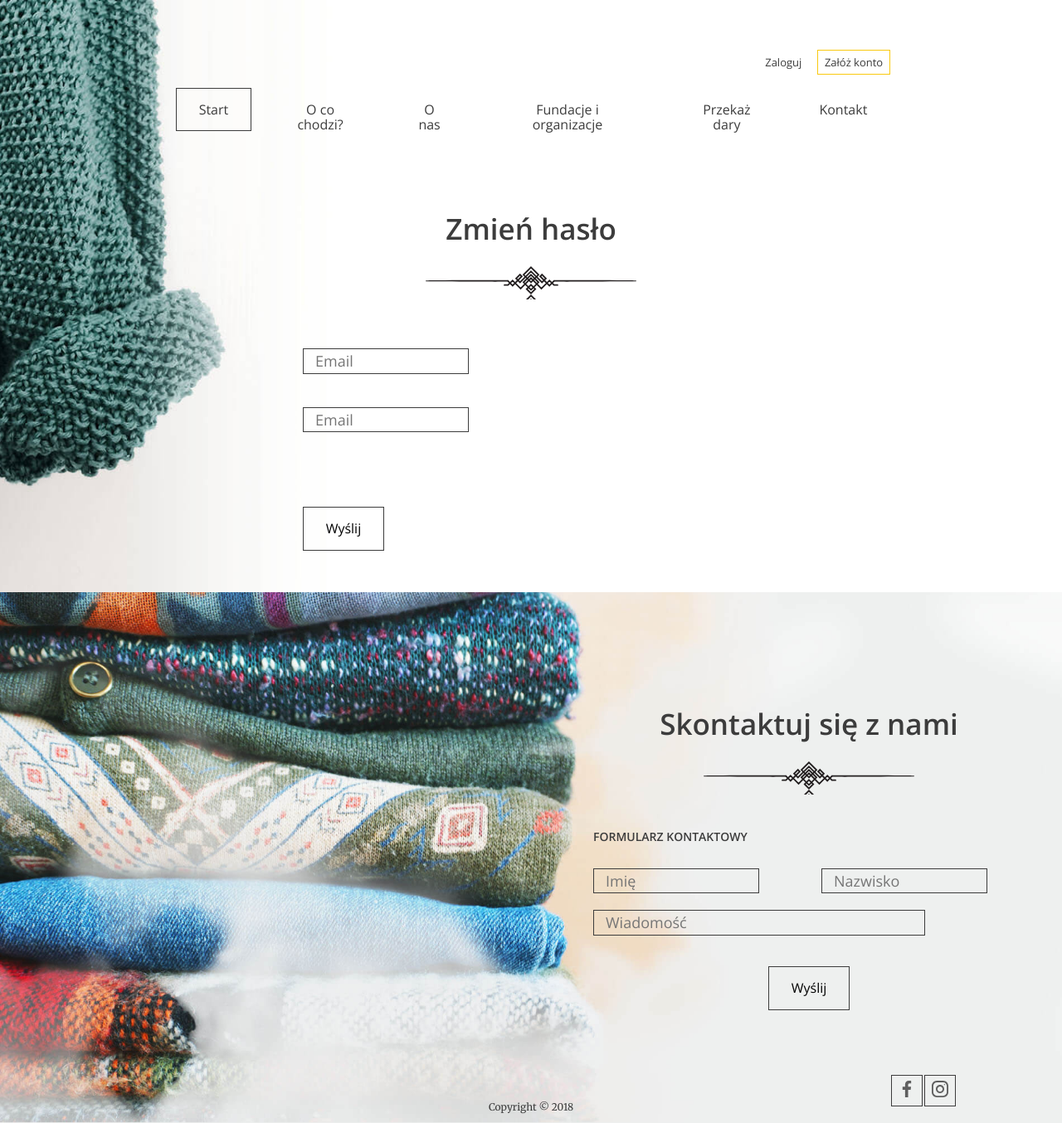
After one commit to franeksaww/Charity, a Django app: page /reset_password/ in a window 1280 px wide. The commit adds this page. Shown: the whole page at 83% size. Run offline with Django 3.2, Linux system fonts and the light colour scheme.

Commit message:
add forgot password staff

```diff
--- a/charity/urls.py
+++ b/charity/urls.py
@@ -44,5 +44,7 @@ urlpatterns = [
     path('change_status/<int:id>', ChangeStatusView.as_view(), name='change_status'),
     path('change_passwd/', PasswordChangeView.as_view(), name='password_change'),
     path('contact/', ContactFormView.as_view(), name='contact_form'),
-    path('activate/<slug:uidb64>/<slug:token>/', views.activate, name='activate')
+    path('activate/<slug:uidb64>/<slug:token>/', views.activate, name='activate'),
+    path('reset/<slug:uidb64>/<slug:token>/', PasView.as_view(), name='serious_reset'),
+    path('reset_password/', PasswordResetView.as_view(), name='reset_password')
 ]
--- a/main_apk/forms.py
+++ b/main_apk/forms.py
@@ -17,3 +17,17 @@ class RegisterForm(forms.Form):
                                 widget=forms.PasswordInput(attrs={'placeholder': 'Hasło'}))
     password2 = forms.CharField(label="password1",
                                widget=forms.PasswordInput(attrs={'placeholder': 'Powtóz hasło'}))
+
+
+class ChangePasswordForm(forms.Form):
+    email = forms.CharField(label="email",
+                            widget=forms.EmailInput(attrs={'placeholder': 'Email'}))
+    email2 = forms.CharField(label="email2",
+                                widget=forms.EmailInput(attrs={'placeholder': 'Email'}))
+
+    def clean(self):
+        cleaned_data = super().clean()
+        email1 = cleaned_data.get('email')
+        email2 = cleaned_data.get('email2')
+        if email1 != email2:
+            raise forms.ValidationError('Hasła nie są podobne')
--- /dev/null
+++ b/main_apk/templates/change_password_email.html
@@ -0,0 +1,5 @@
+{% autoescape off %}
+Hi {{ user.first_name }},
+Please click on the link to change your password,
+http://{{ domain }}{% url 'serious_reset' uidb64=uid token=token %}
+{% endautoescape %}
--- /dev/null
+++ b/main_apk/templates/change_password_form.html
@@ -0,0 +1,18 @@
+{% extends 'base.html' %}
+{% block content %}
+    <section class="login-page">
+        <h2>Zmień hasło</h2>
+        <form action="{% url 'reset_password' %}" method="post">
+            {% csrf_token %}
+            <div class="form-group">
+                {{ form.email }}
+            </div>
+            <div class="form-group">
+                {{ form.email2 }}
+            </div>
+            <div class="form-group form-group--buttons">
+                <button class="btn" type="submit">Wyślij</button>
+            </div>
+        </form>
+    </section>
+{% endblock %}
--- a/main_apk/templates/login.html
+++ b/main_apk/templates/login.html
@@ -16,7 +16,7 @@
             </div>
             <div class="form-group">
                 {{ form.password }}
-                <a href="#" class="btn btn--small btn--without-border reset-password">Przypomnij hasło</a>
+                <a href="{% url 'reset_password' %}" class="btn btn--small btn--without-border reset-password">Przypomnij hasło</a>
             </div>
             <div class="form-group form-group--buttons">
                 <a href="{% url 'register_page' %}" class="btn btn--without-border">Załóż konto</a>
--- a/main_apk/views.py
+++ b/main_apk/views.py
@@ -1,16 +1,14 @@
-from django.contrib import messages
 from django.contrib.auth import authenticate, login, logout
 from django.contrib.auth.models import User
 from django.contrib.sites.shortcuts import get_current_site
 from django.core.mail import EmailMessage
-from django.http import HttpResponse
 from django.shortcuts import render, redirect
 from django.template.loader import render_to_string
 from django.utils.encoding import force_bytes, force_text
 from django.utils.http import urlsafe_base64_encode, urlsafe_base64_decode
 from django.views import View
 from rest_framework import generics
-from main_apk.forms import LoginForm
+from main_apk.forms import LoginForm, ChangePasswordForm
 from main_apk.models import DonationModel, InstitutionModel, CategoryModel
 from main_apk.serializers import CategorySerializer, InstitutionSerializer, DonationSerializer
 from main_apk.utils.token_security import account_activation_token
@@ -223,6 +221,65 @@ class ContactFormView(View):
         return redirect('main_page')
 
 
+class PasswordResetView(View):
+    def get(self, request):
+        form = ChangePasswordForm()
+        return render(request, 'change_password_form.html', {'form': form})
+
+    def post(self, request):
+        email = request.POST['email']
+        if email == request.POST['email2']:
+            if not User.objects.filter(email=email):
+                msg = 'Brak użytkownika o podanym adresie email'
+                return render(request, 'messages.html', {'message': msg})
+            user = User.objects.get(email=email)
+            current_site = get_current_site(request)
+            message = render_to_string('change_password_email.html', {
+                'user': user, 'domain': current_site.domain,
+                'uid': urlsafe_base64_encode(force_bytes(user.pk)),
+                'token': account_activation_token.make_token(user),
+            })
+            mail_subject = 'Reset password'
+            to_email = email
+            email = EmailMessage(mail_subject, message, to=[to_email])
+            email.send()
+            msg = 'Zmień hasło używając linku otrzymanego na maila'
+            return render(request, 'messages.html', {'message': msg})
+        msg = 'Podane maile różniły się od siebie'
+        return render(request, 'messages.html', {'message': msg})
+
+
+class PasView(View):
+    def get(self, request, uidb64, token):
+        try:
+            uid = force_text(urlsafe_base64_decode(uidb64))
+            user = User.objects.get(pk=uid)
+        except(TypeError, ValueError, OverflowError, User.DoesNotExist):
+            user = None
+        if user is not None and account_activation_token.check_token(user, token):
+            return render(request, 'reset_password.html')
+        else:
+            msg = 'Activation link is invalid!'
+            return render(request, 'messages.html', {'message': msg})
+
+    def post(self, request, uidb64, token):
+        try:
+            uid = force_text(urlsafe_base64_decode(uidb64))
+            user = User.objects.get(pk=uid)
+        except(TypeError, ValueError, OverflowError, User.DoesNotExist):
+            user = None
+        if user is not None and account_activation_token.check_token(user, token):
+            if request.POST['password1'] == request.POST['password2']:
+                user.set_password(request.POST['password1'])
+                user.save()
+                msg = 'Hasło zostało zmienione'
+                return render(request, 'messages.html', {'message': msg})
+        else:
+            msg = 'Activation link is invalid!'
+            return render(request, 'messages.html', {'message': msg})
+
+
+
 class CategoryListView(generics.ListCreateAPIView):
     queryset = CategoryModel.objects.all()
     serializer_class = CategorySerializer
```
Also changed, not shown: main_apk/templates/reset_password.html (added, +42 -0 lines).
